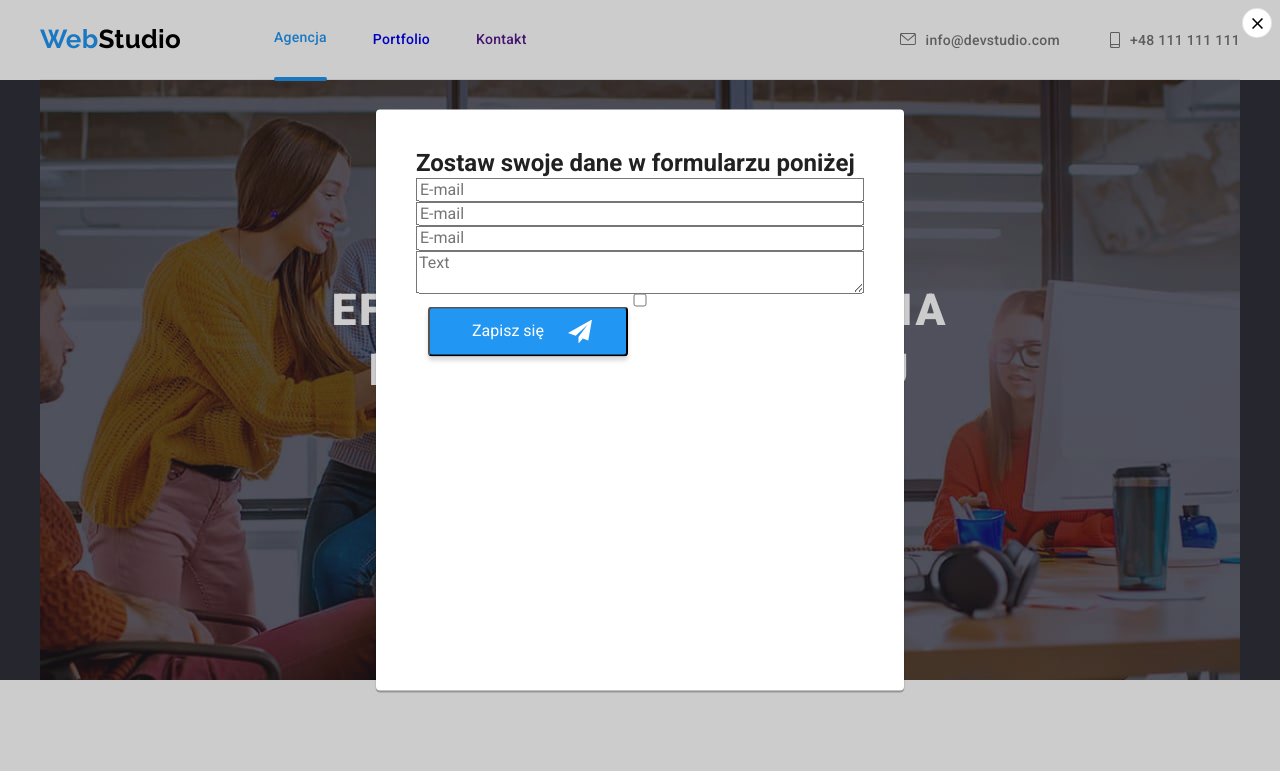
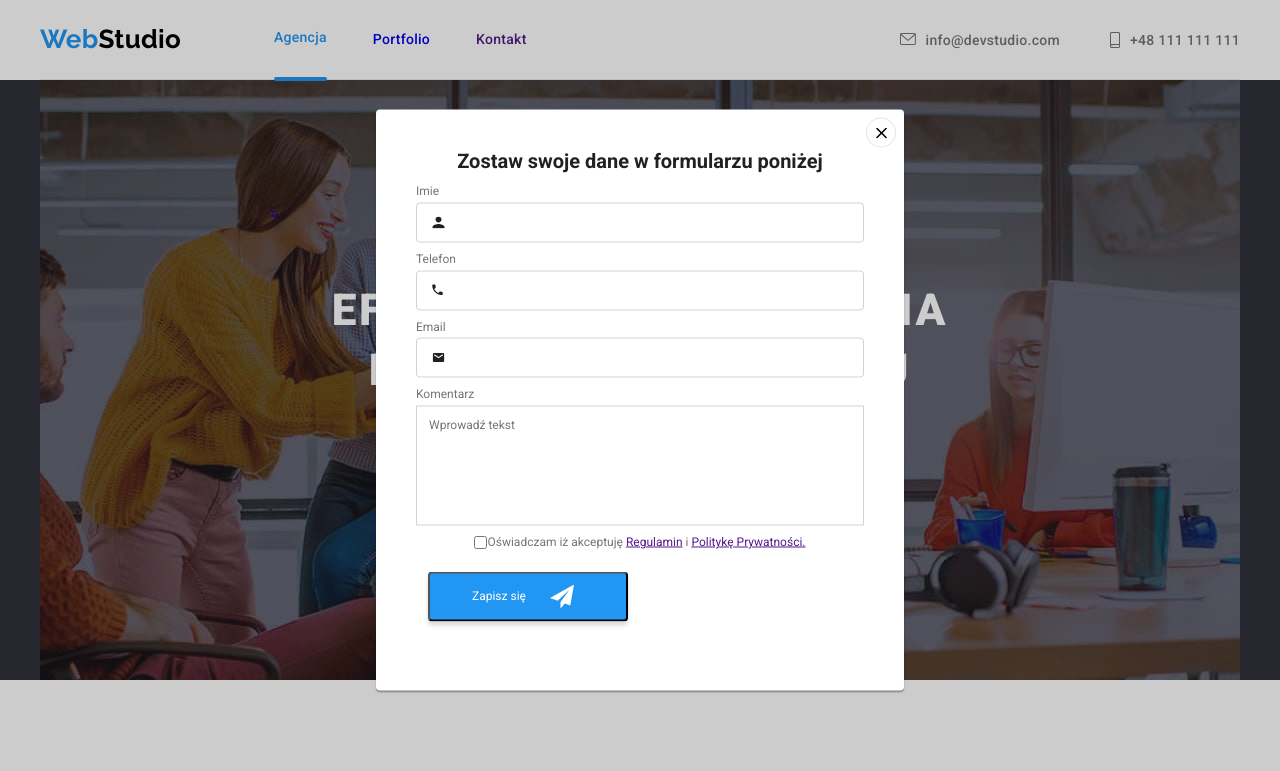
Before and after one commit to ArkadiuszMyszka/goit-markup-hw-06, a plain HTML site: page index.html in a window 1280 px wide. Both pictures are taken after a click on the button "Zamów usługe". Shown: the top 771 px of the page. Drawn offline with Linux system fonts and the light colour scheme.

Commit message:
modal mostly done

```diff
--- a/css/styles.css
+++ b/css/styles.css
@@ -37,6 +37,8 @@
     --brand-color-portfolio-central-overlay:#2196F3;
     --color-modal-cross:#000000;
     --color-footer-placeholder:rgba(255, 255, 255, 0.6);
+    --color-modal-font:#757575;
+    --color-modal-form-icon:#212121;
 }
 body {
     font-family: 'Roboto', sans-serif;
@@ -750,6 +752,7 @@ object-fit: contain;
 
 .modal{
     display: flex;
+    color:var(--color-modal-font);
     flex-direction: column;
     padding: 40px;
     position: absolute;
@@ -768,6 +771,7 @@ object-fit: contain;
     height: 581px;
     box-shadow: 0px 1px 3px rgba(0, 0, 0, 0.12), 0px 1px 1px rgba(0, 0, 0, 0.14), 0px 2px 1px rgba(0, 0, 0, 0.2);
     border-radius: 4px;
+    font-size: 12px;
     }
 
 .button-modal-close{
@@ -875,6 +879,88 @@ display: block;
     color:var(--color-footer-placeholder);
 }
 .modal h2{
-
+    font-size: 20px;
+    text-align: center;
+    color:var(--brand-color-font-overall) ;
+}
+.modal-form-container{
+    list-style: none;
+    padding-left: 0px;
+}
+.modal-form-box{
+    display: flex;
+    align-items: center;
+    border: 1px solid rgba(33, 33, 33, 0.2);
+    border-radius: 4px;
+    height: 40px;
+    margin-top:4px;
 
 }
+.modal-form-icon-name-svg{
+    width: 15px;
+    height: 12px;
+    fill:var(--color-modal-form-icon);
+    margin-left: 15px;
+    margin-right: 15px;
+}
+.modal-input{
+    display: block;
+    border: none;
+    background: none;
+    padding:0px;
+    width: 100%;
+    height: 100%;
+    margin-right: 15px;
+    outline: none;
+}
+.modal-form-icon-tel-svg{
+    width: 13px;
+        height: 13px;
+        fill: var(--color-modal-form-icon);
+        margin-left: 15px;
+        margin-right: 15px;
+}
+.modal-form-icon-email-svg{
+    width: 15px;
+        height: 12px;
+        fill: var(--color-modal-form-icon);
+        margin-left: 15px;
+        margin-right: 15px;
+}
+.modal-form-container li{
+    margin-bottom: 10px;
+
+}
+.modal-label{
+
+}
+.modal-textarea{
+    width: 100%;
+    height: 100%;
+    resize: none;
+    padding: 0px;
+    background-color: none;
+    outline: none;
+    border: none;
+}
+.modal-form-list{
+    display: flex;
+    flex-direction: column;
+
+}
+.modal-form-box-textarea{
+    display: flex;
+        align-items: center;
+        border: 1px solid rgba(33, 33, 33, 0.2);
+        padding:12px;
+        height: 120px;
+        width: 100%;
+        margin-top: 4px;
+        ;
+
+}
+.modal-checkbox{
+    display: flex;
+    justify-content: center;
+
+}
--- a/index.html
+++ b/index.html
@@ -337,23 +337,55 @@
         <div class="backdrop is-hidden" data-modal>
             <form class="modal">
                 <h2>Zostaw swoje dane w formularzu poniżej</h2>
-                    <label class="" for="user_name_modal"></label>
-                    <input class="" type="text" placeholder="E-mail" name="user_name_modal" id="user_name_modal" />
-                    <label class="" for="user_tel_modal"></label>
-                    <input class="" type="tel" placeholder="E-mail" name="user_tel_modal" id="user_tel_modal" />
-                    <label class="" for="user_email_modal"></label>
-                    <input class="" type="email" placeholder="E-mail" name="user_email_modal" id="user_email_modal" />
-                    <label class="" for="user_text_modal"></label>
-                    <textarea class="" placeholder="Text" name="user_text_modal" id="user_text_modal"></textarea>
+                <ul class="modal-form-container">
+                    <li>
+                        <label class="modal-label" for="user_name_modal">Imie</label>
+                        <div class="modal-form-box">
+                            <svg class="modal-form-icon-name-svg">
+                                <use href="./images/icons.svg#icon-name"></use>
+                            </svg>
+                            <input class="modal-input" required type="text"   name="user_name_modal" id="user_name_modal" />
+                        </div>
+                    </li>
+                    <li>
+                        <label class="" for="user_tel_modal">Telefon</label>
+                        <div class="modal-form-box">
+                            <svg class="modal-form-icon-tel-svg">
+                                <use href="./images/icons.svg#icon-tel"></use>
+                            </svg>
+                            <input class="modal-input" type="tel"  name="user_tel_modal" required id="user_tel_modal" />
+                        </div>
+                    </li>
+                    <li>
+                        <label class="" for="user_email_modal">Email</label>
+                        <div class="modal-form-box">
+                            <svg class="modal-form-icon-email-svg">
+                                <use href="./images/icons.svg#icon-mail"></use>
+                            </svg>
+                            <input class="modal-input" type="email"  name="user_email_modal" required id="user_email_modal" />
+                        </div>
+                    </li>
+                    <li class="modal-form-list">
+                        <label class="" for="user_text_modal">Komentarz</label>
+                        <div class="modal-form-box-textarea">
+                        <textarea class="modal-textarea" placeholder="Wprowadź tekst" name="user_text_modal" id="user_text_modal"></textarea>
+                        </div>
+                    </li>
+                    <li class="modal-checkbox">
                         <label class="" for="user_checkbox_modal"></label>
-                    <input class="" type="checkbox" name="user_checkbox_modal" id="user_checkbox_modal" />
+                        <input class="" type="checkbox" name="user_checkbox_modal" required id="user_checkbox_modal" />
+                        <span>Oświadczam iż akceptuję <a class="" href="">Regulamin</a> i <a class="" href="">Politykę Prywatności.</a></span>
+                    </li>
+                </ul>
+
                 <button class="form-footer-button" type="submit">Zapisz się <svg class="form-footer-button-svg">
                         <use href="./images/icons.svg#icon-send"></use>
                     </svg></button>
-                    </form>
                 <button data-modal-close class="button-modal-close" type="button"><svg class="button-modal-close-svg">
                         <use href="./images/icons.svg#icon-cross"></use>
                     </svg></button>
+            </form>
+
         </div>
 
         <script src="./js/modal.js"></script>
```
Lines whose indentation alone changed are shown as unchanged.
